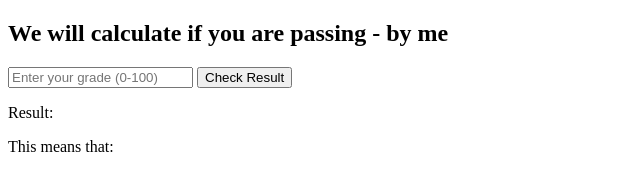
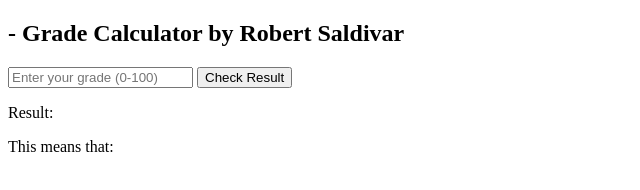
Before and after one commit to arnsal21-cell/silver-spoon, a plain HTML site: page index.html in a window 1280 px wide. Shown: the whole page, without its empty margins (0-640 px from the left). Drawn offline with Linux system fonts and the light colour scheme.

Commit message:
Update index.html

```diff
--- a/index.html
+++ b/index.html
@@ -4,7 +4,7 @@
     <title>Grade Calculator</title>
 </head>
 <body>
-    <h2>We will calculate if you are passing - by me</h2>
+    <h2>- Grade Calculator by Robert Saldivar</h2>
 
     <input type="number" id="grade" placeholder="Enter your grade (0-100)">
     <button onclick="calculateGrade()">Check Result</button>
```
